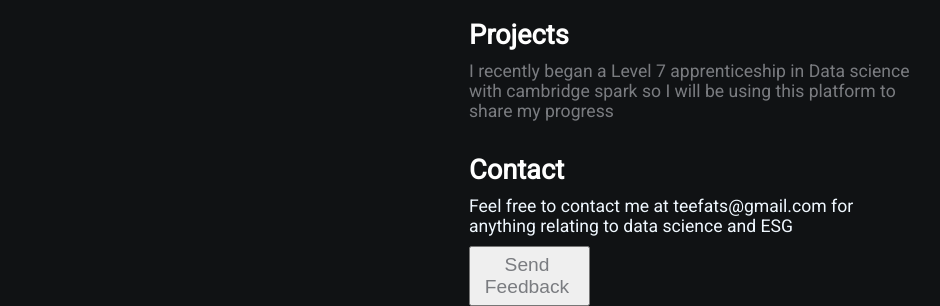
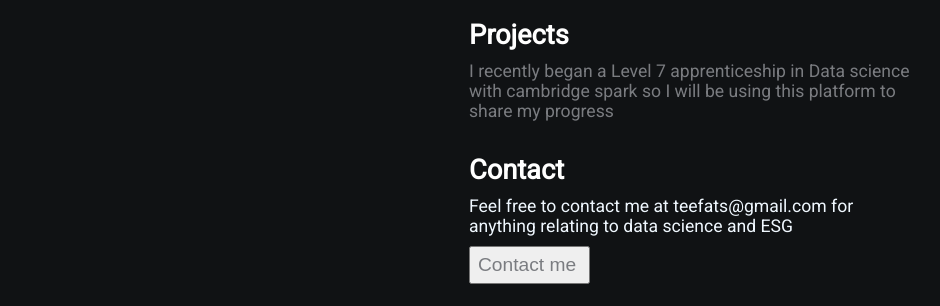
Before and after one commit to teefats/teefats.github.io, a plain HTML site: page index.html in a window 1280 px wide. Shown: the part 571-877 px from the top of the page, without its empty margins (171-1111 px from the left). After the commit the page ends 855 px from the top, so only its background shows below. Drawn offline with Linux system fonts and the light colour scheme.

Commit message:
Update index.html

```diff
--- a/index.html
+++ b/index.html
@@ -51,7 +51,7 @@
         <div class="section-3">
             <h2>Contact</h2>
             <p>Feel free to contact me at teefats@gmail.com for anything relating to data science and ESG</p>
-            <button><a href = "mailto:teefats@gmail.com?subject = Feedback&body = Message">Send Feedback</a></button>
+            <button><a href = "mailto:teefats@gmail.com?subject = Feedback&body = Message">Contact me</a></button>
         </div>
     </div>
 </div>
```
